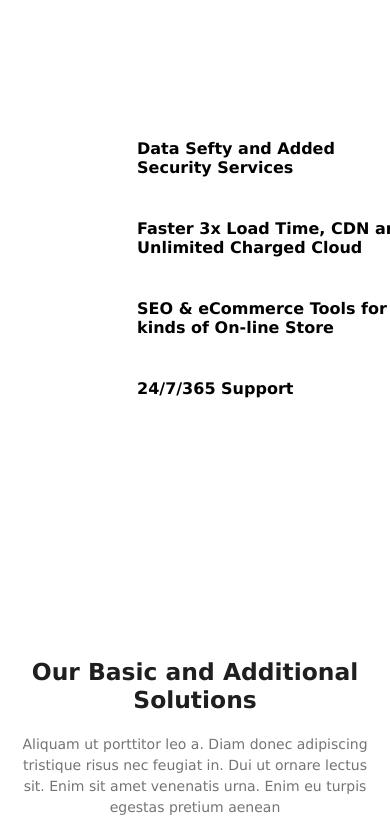
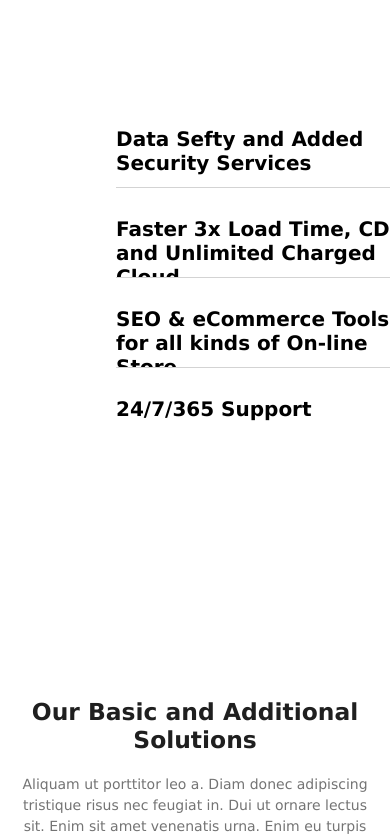
Before and after one commit to LTWIM/ssumco_public, a Next.js app: page /prices in a window 390 px wide. Shown: the part 1444-2283 px from the top of the page. Built offline with nearby package versions, Linux system fonts and the light colour scheme.

Commit message:
edit css for photobanner type 2 and type7

```diff
--- a/components/createBlock.js
+++ b/components/createBlock.js
@@ -56,7 +56,7 @@ export default function CreateBlock(props) {
             {props.title}
             <div className={styles.PhotoBanner__block__body}>
               {props.body}
-              {props.type === "4" && <div className={styles.learnmore}>Learn More</div>}
+              {props.type === "7" && <div className={styles.learnmore}>Learn More</div>}
             </div>
           </div>
         )
--- a/components/top_banner.js
+++ b/components/top_banner.js
@@ -9,7 +9,7 @@ export default function Topbanner(props) {
     return <span>Home / Pages / {props.breadCrumb}</span>;
   };
   useEffect(() => {
-    if (window.innerWidth < 414) {
+    if (window.innerWidth < 540) {
       setTimeout(function () {
         window.scrollTo({ top: window.innerHeight - 75, behavior: "smooth" });
       }, 2500);
--- a/pages/faqs.js
+++ b/pages/faqs.js
@@ -47,7 +47,7 @@ export default function Home() {
         <span>Freqeuntly Asked Questions</span>
       </div>
       <PhotoBanner
-        type="4"
+        type="8"
         header1="Easy to get started"
         header2="Frequently Asked Questions"
         contents={questions}
--- a/styles/module_stylesheets/card.module.scss
+++ b/styles/module_stylesheets/card.module.scss
@@ -81,7 +81,7 @@
   }
 }
 .card__title__cont {
-  font-size: clamp(18px, 9vw, 24px);
+  font-size: clamp(18px, 7vw, 24px);
   font-weight: bold;
   text-align: center;
 }
--- a/styles/module_stylesheets/photobanner.module.scss
+++ b/styles/module_stylesheets/photobanner.module.scss
@@ -68,7 +68,6 @@
     flex-wrap: wrap;
     align-items: center;
     // border: 1px solid;
-
   }
   .PhotoBanner__cont__type2 {
     position: relative;
@@ -80,6 +79,23 @@
     flex-wrap: wrap;
     align-items: center;
     margin: auto;
+    .PhotoBanner__blockcont {
+      .PhotoBanner__header1 {
+        max-width: 555px;
+      }
+      .PhotoBanner__blockWrapper {
+        max-width: 555px;
+        .PhotoBanner__block {
+          padding: 20px 0px;
+          font-size: 20px;
+          max-height: 60px;
+        }
+        .PhotoBanner__block__active {
+          font-size: 20px;
+          color: #ff3d00;
+        }
+      }
+    }
   }
   .PhotoBanner__cont__type3 {
     position: relative;
@@ -107,11 +123,10 @@
     margin: auto;
     margin-top: 80px;
 
-    .PhotoBanner__textcont{
+    .PhotoBanner__textcont {
       margin: auto;
-
     }
-    .PhotoBanner__header1{
+    .PhotoBanner__header1 {
       font-size: 36px;
     }
     .PhotoBanner__header2 {
@@ -124,7 +139,7 @@
       text-align: left;
     }
 
-    .PhotoBanner__btn{
+    .PhotoBanner__btn {
       box-shadow: 0 2px 4px 0 rgba(0, 0, 0, 0.25);
       background-color: #ff3d00;
     }
@@ -136,7 +151,7 @@
     min-width: 220px;
     height: 440px;
     margin-bottom: auto;
-    margin-top: 80px;
+    margin-top: 111px;
   }
   .PhotoBanner__textcont {
     // border: 1px solid black;
@@ -145,7 +160,7 @@
     // width: 50%;
   }
   .PhotoBanner__header1 {
-    font-size: 41px;
+    font-size: clamp(23px, 7vw, 41px);
     font-weight: bold;
     line-height: 1.42;
     color: #1f1f1f;
@@ -229,7 +244,6 @@
             font-size: 16px;
             display: flex;
             flex-direction: column;
-
           }
         }
       }
@@ -240,36 +254,45 @@
       // border: 1px solid black;
       width: 100%;
       max-width: 320px;
+      .PhotoBanner__block__type7:last-child {
+        border-bottom: none;
+        .PhotoBanner__block__body {
+          margin-top: 44px;
+        }
+      }
     }
-    .PhotoBanner__block__type7{
+    .PhotoBanner__block__type7 {
       box-sizing: border-box;
-      padding: 21px;
-      width: 100%;
+      padding-top: 9px;
+      width: 95%;
       margin-bottom: 20px;
       cursor: pointer;
       overflow: hidden;
-      max-height: 60px;
+      max-height: 70px;
       font-weight: bold;
+      font-size: 20px;
       transition: max-height 0.2s;
+      border-bottom: 1px solid lightgray;
       .PhotoBanner__block__body {
         margin-top: 20px;
         font-size: 16px;
         line-height: 1.63;
         color: #747474;
-
       }
     }
-    .PhotoBanner__block__type7__active{
+    .PhotoBanner__block__type7__active {
       box-sizing: border-box;
-      padding: 21px;
-      width: 100%;
+      padding-top: 9px;
+      width: 95%;
       margin-bottom: 20px;
       cursor: pointer;
       overflow: hidden;
       font-weight: bold;
       max-height: 300px;
       color: #ff3d00;
+      font-size: 20px;
       transition: max-height 0.5s;
+      border-bottom: 1px solid lightgray;
       .PhotoBanner__block__body {
         margin-top: 20px;
         font-size: 16px;
@@ -300,7 +323,7 @@
         color: #747474;
       }
     }
-    .PhotoBanner__block__active{
+    .PhotoBanner__block__active {
       padding: 15px 0px;
       box-sizing: border-box;
       border-left: 21px solid rgba(0, 0, 0, 0);
@@ -331,31 +354,31 @@
       cursor: pointer;
     }
   }
-  .PhotoBanner__type5__cont{
+  .PhotoBanner__type5__cont {
     display: flex;
     margin-top: 30px;
     // border: 1px solid;
   }
-  .PhotoBanner__type5__col{
+  .PhotoBanner__type5__col {
     display: flex;
     flex-direction: column;
     max-width: 180px;
     // border: 1px solid;
   }
-  .PhotoBanner__type5__divider{
+  .PhotoBanner__type5__divider {
     width: 1px;
     height: 100px;
     background-color: #d8d8d8;
     // background-color: black;
     margin: auto;
   }
-  .PhotoBanner__type5__text{
+  .PhotoBanner__type5__text {
     font-size: 16px;
     font-weight: bold;
     text-align: center;
     color: #1f1f1f;
   }
-  .PhotoBanner__type5__num{
+  .PhotoBanner__type5__num {
     font-size: 52px;
     font-weight: bold;
     text-align: center;
@@ -390,7 +413,7 @@
     .PhotoBanner__cont__type3,
     .PhotoBanner__cont__type4,
     .PhotoBanner__cont__type5,
-    .PhotoBanner__cont__type6{
+    .PhotoBanner__cont__type6 {
       width: 90%;
       justify-content: space-between;
     }
@@ -401,29 +424,29 @@
 }
 
 @media screen and (max-width: 980px) {
-  .PhotoBanner{
+  .PhotoBanner {
     .PhotoBanner__cont__type1,
     .PhotoBanner__cont__type2,
     .PhotoBanner__cont__type3,
     .PhotoBanner__cont__type4,
     .PhotoBanner__cont__type5,
-    .PhotoBanner__cont__type6{
+    .PhotoBanner__cont__type6 {
       display: flex;
       flex-direction: column;
     }
-    .PhotoBanner__cont__type3{
-      .PhotoBanner__header1{
+    .PhotoBanner__cont__type3 {
+      .PhotoBanner__header1 {
         margin-top: 30px;
       }
     }
-    .PhotoBanner__photo{
+    .PhotoBanner__photo {
       width: 100%;
       margin: auto;
     }
-    .PhotoBanner__header2{
+    .PhotoBanner__header2 {
       max-width: 1000px;
     }
-    .PhotoBanner__body{
+    .PhotoBanner__body {
       max-width: 1000px;
     }
   }
--- a/styles/module_stylesheets/question_form.module.scss
+++ b/styles/module_stylesheets/question_form.module.scss
@@ -407,6 +407,13 @@
       display: none;
     }
   }
+  .questionForm__wrapper {
+    &.type2 {
+      .form__cont {
+        width: 90%;
+      }
+    }
+  }
 }
 @media only screen and (max-width: 465px) {
   .questionForm__wrapper {
--- a/styles/module_stylesheets/top_banner.module.scss
+++ b/styles/module_stylesheets/top_banner.module.scss
@@ -197,7 +197,7 @@
     margin-left: 35px;
   }
 }
-@media only screen and (max-width: 414px) {
+@media only screen and (max-width: 539px) {
   .contt__wrapper {
     height: calc(100vh - 25px);
     .contt__cont__top,
```
